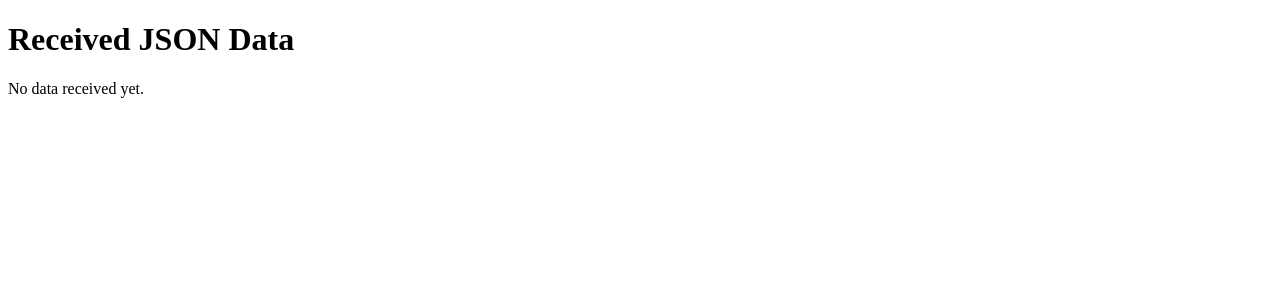
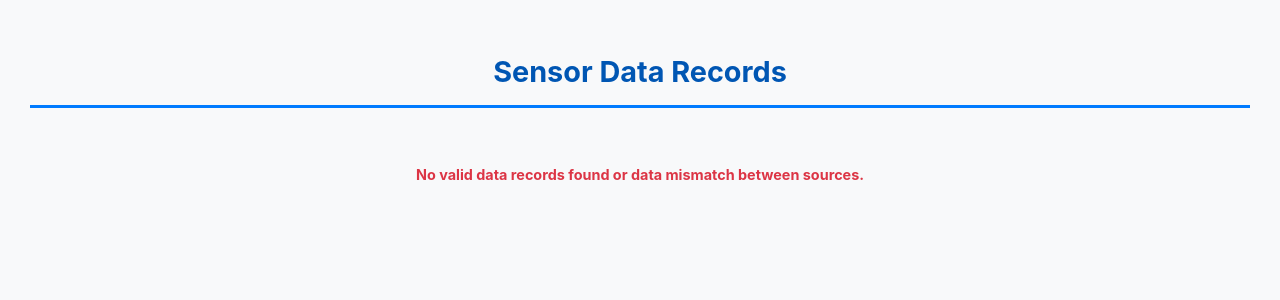
Before and after one commit to ReeceW18/cubecats-calico-ec2, a Flask app: template templates/display_data.html in a window 1280 px wide. Shown: the top 300 px of the page. Run offline with Flask 3, Linux system fonts and the light colour scheme; the template is opened without the code that fills it, so the values that code supplies are empty.

Commit message:
Ready for testing

```diff
--- a/app.py
+++ b/app.py
@@ -1,68 +1,129 @@
 from flask import Flask, request, render_template, jsonify
 import json
 from datetime import datetime
+from pytz import timezone
 import os
 import threading  # For non-blocking file writing (simple approach)
+import struct
 
 app = Flask(__name__)
 
-# Directory to store received data files
-DATA_DIRECTORY = 'received_data'
-os.makedirs(DATA_DIRECTORY, exist_ok=True)  # Create the directory if it doesn't exist
+# File names
+messages_file = 'rockblock_messages.jsonl'
+data_file = 'decoded_data.jsonl'
 
+# Landing page, redirects to /display_data
 @app.route('/')
 def home():
-    return render_template('index.html')
+    return display_data()
 
 # Endpoint to display stored data
 @app.route('/display_data')
 def display_data():
-    data_files = sorted([f for f in os.listdir(DATA_DIRECTORY) if f.endswith('.json')], reverse=True) # Sort by newest first
-    all_data_with_time = []
-    for filename in data_files:
-        filepath = os.path.join(DATA_DIRECTORY, filename)
-        try:
-            file_write_timestamp = os.path.getmtime(filepath)
-            file_write_time = datetime.fromtimestamp(file_write_timestamp).strftime("%Y-%m-%d %H:%M:%S")
-            with open(filepath, 'r') as f:
-                data = json.load(f)
-                all_data_with_time.append({"data": data, "file_write_time": file_write_time})
-        except Exception as e:
-            print(f"Error reading file {filename}: {e}")
-    return render_template('display_data.html', data_with_time=all_data_with_time)
+    # create arrays to hold data
+    decoded_data = []
+    rockblock_data = []
 
-def save_to_file(data):
-    """Saves the received JSON data to a file with a timestamp."""
-    timestamp = datetime.now().strftime("%Y%m%d_%H%M%S")
-    filename = f"received_data_{timestamp}.json"
-    filepath = os.path.join(DATA_DIRECTORY, filename)
+    # load data
+    with open(data_file, 'r') as f:
+        for line in f:
+            decoded_data.append(json.loads(line))
+    with open(messages_file, 'r') as f:
+        for line in f:
+            rockblock_data.append(json.loads(line))
+
+    return render_template('display_data.html', decoded_data=decoded_data, rockblock_data=rockblock_data)
+
+# saves json to file as json lines
+def save_to_file(message_data, json_file = messages_file):
+    # Append to the file (using JSON Lines format - one JSON object per line)
+    with open(json_file, 'a') as file:
+        file.write(json.dumps(message_data) + "\n")
+
+# Endpoint to receive RockBLOCK messages
+@app.route('/rockblock-webhook', methods=['POST'])
+def rockblock_webhook():
+    # Get message data from request
+    if request.is_json:
+        message_data = request.json
+    else:
+        message_data = request.form.to_dict()
+
+    # Add timestamp
+    message_data['receive_time'] = datetime.now(timezone('America/New_York')).strftime("%y-%m-%d %H:%M:%S")
+
+    # save to file and unpack data
+    threading.Thread(target=save_to_file, args=(message_data,)).start()
+    threading.Thread(target=unpack_data, args=(message_data,)).start()
+
+    # Always respond quickly with 200 status
+    return "OK", 200
+
+def unpack_data(data_json):
+    # check that data exists and is a string
+    if 'data' not in data_json or not isinstance(data_json['data'], str):
+        print("Missing or invalid 'data' field in JSON")
+        return -1
+
+    # pull out data and convert to bytes
+    hex_data = data_json['data']
     try:
-        with open(filepath, 'w') as f:
-            json.dump(data, f, indent=4)
-        print(f"Data saved to: {filepath}")
-    except Exception as e:
-        print(f"Error saving data to file: {e}")
+        byte_data = bytes.fromhex(hex_data)
+    except ValueError:
+        print("Invalid hex-encoded data")
 
-# Handle application/json (HTTP_JSON)
-@app.route('/json_data', methods=['POST'])
-def handle_json():
-    start_time = datetime.now()
-    data = request.get_json()  # Extract JSON data
-    print("Received JSON data:", data)  # Log for debugging
+    # create empty dictionary to hold decoded data and offset to track location in data
+    decoded_data = {}
+    offset = 0
 
-    # Process the data (for now, just print and save)
-    # In a real application, you might do more complex processing here
+    try:
+        # Time (3 bytes)
+        decoded_data['time'] = {
+            'second': byte_data[offset],
+            'minute': byte_data[offset + 1],
+            'hour': byte_data[offset + 2]
+        }
+        offset += 3
 
-    # Save the data to a file in a separate thread to avoid blocking the response
-    threading.Thread(target=save_to_file, args=(data,)).start()
+        # GPS (14 bytes), <I is little-endian unsigned int (4 bytes), make sure to use the correct endianness
+        decoded_data['gps'] = {
+            'latitude': struct.unpack('<I', byte_data[offset:offset + 4])[0],  # uint32_t (4 bytes)
+            'longitude': struct.unpack('<I', byte_data[offset + 4:offset + 8])[0], # uint32_t (4 bytes)
+            'altitude': struct.unpack('<I', byte_data[offset + 8:offset + 12])[0],  # uint32_t (4 bytes)
+            'satellites': byte_data[offset + 12],                                  # uint8_t (1 byte)
+            'fixtype': byte_data[offset + 13]                                     # uint8_t (1 byte)
+        }
+        offset += 14
 
-    end_time = datetime.now()
-    processing_time = (end_time - start_time).total_seconds()
+        # Sensors (38 bytes)
+        decoded_data['sensors'] = {
+            'NO2': struct.unpack('<I', byte_data[offset:offset + 4])[0],     # uint32_t (4 bytes)
+            'C2H5OH': struct.unpack('<I', byte_data[offset + 4:offset + 8])[0],  # uint32_t (4 bytes)
+            'VOC': struct.unpack('<I', byte_data[offset + 8:offset + 12])[0],   # uint32_t (4 bytes)
+            'CO': struct.unpack('<I', byte_data[offset + 12:offset + 16])[0],    # uint32_t (4 bytes)
+            'ozone': struct.unpack('<H', byte_data[offset + 16:offset + 18])[0],  # uint16_t (2 bytes)
+            'pressure': struct.unpack('<f', byte_data[offset + 18:offset + 22])[0], # float (4 bytes)
+            'uv': struct.unpack('<f', byte_data[offset + 22:offset + 26])[0],     # float (4 bytes)
+            'lux': struct.unpack('<f', byte_data[offset + 26:offset + 30])[0],    # float (4 bytes)
+            'temperature': struct.unpack('<f', byte_data[offset + 30:offset + 34])[0], # float (4 bytes)
+            'humidity': struct.unpack('<f', byte_data[offset + 34:offset + 38])[0]  # float (4 bytes)
+        }
+        offset += 38
 
-    if processing_time <= 3:
-        return jsonify({"message": "Success", "processing_time": processing_time}), 200
-    else:
-        return jsonify({"message": "Processed, but took longer than 3 seconds", "processing_time": processing_time}), 200 # Still return success
+        # warn if there was more data than expected
+        if offset != len(byte_data):
+            print(f"Warning: Data length mismatch. Expected {3 + 14 + 38} bytes, got {len(byte_data)} bytes.")
+
+        # Save decoded data to file
+        save_to_file(decoded_data, data_file)
+        return -1
+
+    except struct.error as e:
+        print(f"Error unpacking data: {e}")
+        return -1
+    except IndexError:
+        print("Incomplete data received. Not enough bytes to unpack.")
+        return -1
 
 if __name__ == '__main__':
     app.run(host='0.0.0.0', port=5000)  # Runs the server on port 5000
--- a/json-testing/jsontest.json
+++ b/json-testing/jsontest.json
@@ -2,9 +2,9 @@
     "imei": "300234010753370",
     "serial": "12345",
     "momsn": 12345,
-    "transmit_time": "21-10-31 10:41:50",
+    "transmit_time": "TESTING DATA",
     "iridium_latitude": 52.3867,
     "iridium_longitude": 0.2938,
     "iridium_cep": 8,
-    "data": "48656c6c6f20576f726c6420526f636b424c4f434b"
+    "data": "0A1E080100000002000000030000000C01040000000500000006000000070000000AF00000803F0000404000008040000020410000803F"
 }
--- /dev/null
+++ b/static/style.css
@@ -0,0 +1,241 @@
+/* General Body Styling */
+body {
+    font-family: -apple-system, BlinkMacSystemFont, "Segoe UI", Roboto, Helvetica, Arial, sans-serif, "Apple Color Emoji", "Segoe UI Emoji", "Segoe UI Symbol";
+    line-height: 1.6;
+    margin: 10px; /* Combined margin */
+    padding: 20px;
+    background-color: #f8f9fa; /* Light gray background */
+    color: #343a40; /* Dark gray text */
+    font-size: 0.9em; /* Added from style block */
+}
+
+/* Heading Styling */
+h1 {
+    text-align: center;
+    color: #0056b3; /* Darker blue */
+    border-bottom: 3px solid #007bff; /* Standard blue */
+    padding-bottom: 10px;
+    margin-bottom: 25px;
+}
+
+h2, h3, h4 {
+    color: #17a2b8; /* Info blue/cyan */
+    margin-bottom: 0.5em;
+}
+
+h2 { /* Record Card Title */
+    margin-top: 0;
+    border-bottom: 1px solid #dee2e6; /* Light gray border */
+    padding-bottom: 8px;
+    font-size: 1.6em;
+}
+
+h3 { /* Section Titles */
+    font-size: 1.3em;
+    color: #007bff; /* Standard blue */
+}
+
+h4 { /* Sub-section Titles */
+    font-size: 1.1em;
+    color: #6c757d; /* Muted gray */
+    margin-bottom: 8px;
+}
+
+/* Info/Error Text */
+.info-text {
+    text-align: center;
+    font-style: italic;
+    color: #6c757d; /* Muted gray */
+    margin-bottom: 0.8em; /* Combined margin-bottom */
+    font-size: 0.95em; /* Added from style block */
+}
+
+.error-text {
+    text-align: center;
+    color: #dc3545; /* Red for errors */
+    font-weight: bold;
+    margin-top: 30px;
+}
+
+/* Container for all records */
+.data-records-container {
+    max-width: 900px; /* Max width for readability */
+    margin: 0 auto; /* Center the container */
+    display: flex;
+    flex-direction: column;
+    gap: 30px; /* Space between record cards */
+    /* Removed grid layout from style block */
+}
+
+/* Individual Record Card Styling */
+.record-card {
+    background-color: #ffffff; /* White background */
+    border: 1px solid #dee2e6; /* Light gray border */
+    border-radius: 8px;
+    padding: 25px; /* Using the more detailed padding */
+    box-shadow: 0 4px 8px rgba(0, 0, 0, 0.05); /* Subtle shadow */
+    transition: box-shadow 0.3s ease;
+    margin-bottom: 10px; /* Added from style block */
+}
+
+.record-card:hover {
+    box-shadow: 0 6px 12px rgba(0, 0, 0, 0.1); /* Slightly larger shadow on hover */
+}
+
+/* Section Styling */
+.record-section {
+    margin-bottom: 0.8em; /* Combined margin-bottom */
+    padding-bottom: 15px;
+    border-bottom: 1px dashed #e9ecef; /* Dashed separator */
+    display: grid; /* Added from style block */
+    grid-template-columns: repeat(auto-fit, minmax(150px, 1fr)); /* Added from style block */
+    gap: 10px; /* Added from style block */
+}
+
+.record-section:last-child {
+    border-bottom: none; /* Remove border from last section */
+    margin-bottom: 0;
+    padding-bottom: 0;
+}
+
+.record-section h3 {
+    font-size: 1.1em; /* Added from style block */
+    margin-top: 0;
+    grid-column: 1 / -1; /* Make heading span full width */ /* Added from style block */
+    color: #007bff; /* Using the more specific color */
+}
+
+.record-section p {
+    margin-bottom: 0.1em; /* Added from style block */
+    line-height: 1.3; /* Added from style block */
+    margin: 0.4em 0; /* Keeping both for potential specificity */
+    color: #495057;
+}
+
+/* Special Highlight for Time Section */
+.time-highlight {
+    background-color: #e7f3ff; /* Very light blue */
+    border-left: 5px solid #007bff; /* Solid blue left border */
+    padding: 15px 20px;
+    margin: -25px -25px 25px -25px; /* Extend to card edges */
+    border-radius: 8px 8px 0 0; /* Round top corners */
+    border-bottom: 1px solid #dee2e6; /* Add bottom border back */
+}
+
+.time-highlight h3 {
+    margin-top: 0;
+    color: #0056b3; /* Darker blue for title */
+    font-size: 1em; /* Overriding the more general h3 style */
+}
+
+.time-highlight p {
+    font-size: 1.1em;
+    font-weight: 500; /* Medium weight */
+    margin: 5px 0;
+    color: #004085; /* Even darker blue text */
+}
+
+/* Sub-section styling (within Decoded Data) */
+.sub-section {
+    background-color: #fdfdff; /* Very subtle off-white */
+    border: 1px solid #eef;
+    border-radius: 4px;
+    padding: 15px;
+    margin-bottom: 0.6em; /* Combined margin-bottom */
+}
+
+.sub-section:last-child {
+    margin-bottom: 0;
+}
+
+.sub-section h4 {
+    font-size: 1em; /* Added from style block */
+    margin-top: 0.3em; /* Added from style block */
+    margin-bottom: 0.2em; /* Added from style block */
+    grid-column: 1 / -1; /* Make heading span full width */ /* Added from style block */
+    color: #6c757d; /* Using the more general h4 color */
+}
+
+.sub-section p {
+    margin-bottom: 0.1em; /* Added from style block */
+    line-height: 1.3; /* Added from style block */
+    margin: 0.4em 0; /* Keeping both */
+    color: #495057;
+}
+
+/* Strong Tag Styling */
+strong {
+    color: #343a40; /* Dark gray */
+    font-weight: 600; /* Bolder */
+}
+
+/* Most Recent Tag */
+.most-recent-tag {
+    font-size: 0.8em; /* Added from style block */
+    color: green; /* Added from style block */
+}
+
+/* Specific styling for sub-sections to align items better in columns */
+.sub-section.device-time { grid-column: span 1; }
+.sub-section.gps-data { grid-column: 2 / -1 ; display: grid; grid-template-columns: repeat(auto-fit, minmax(120px, 1fr)); gap: 5px; } /* Example: GPS data might need more space */
+.sub-section.sensor-readings { grid-column: 1 / -1; display: grid; grid-template-columns: repeat(auto-fit, minmax(120px, 1fr)); gap: 5px; }
+.sub-section.sensor-readings h4 { grid-column: 1 / -1; }
+.sub-section.sensor-readings p { margin-bottom: 0; }
+
+/* Responsive Design */
+@media (max-width: 768px) {
+    body {
+        padding: 15px;
+    }
+
+    h1 {
+        font-size: 1.8em;
+    }
+
+    .record-card {
+        padding: 20px;
+    }
+
+    .time-highlight {
+         margin: -20px -20px 20px -20px; /* Adjust negative margins */
+         padding: 12px 15px;
+    }
+}
+
+@media (max-width: 480px) {
+    body {
+        padding: 10px;
+    }
+
+    h1 {
+        font-size: 1.5em;
+    }
+
+     h2 { /* Record Card Title */
+        font-size: 1.4em;
+    }
+
+    h3 { /* Section Titles */
+        font-size: 1.2em;
+    }
+
+    .record-card {
+        padding: 15px;
+        border-radius: 5px;
+    }
+
+    .time-highlight {
+         margin: -15px -15px 15px -15px;
+         padding: 10px 12px;
+         border-left-width: 4px;
+         border-radius: 5px 5px 0 0;
+    }
+
+    .time-highlight p {
+        font-size: 1em;
+    }
+
+    .sub-section {
+        padding: 10px;
+    }
+}
--- a/templates/display_data.html
+++ b/templates/display_data.html
@@ -1,22 +1,74 @@
 <!DOCTYPE html>
-<html>
+<html lang="en">
 <head>
-    <title>Received Data</title>
+    <meta charset="UTF-8">
+    <meta name="viewport" content="width=device-width, initial-scale=1.0">
+    <title>Sensor Data Display</title>
+    <link rel="stylesheet" href="{{ url_for('static', filename='style.css') }}">
 </head>
 <body>
-    <h1>Received JSON Data</h1>
-    {% if data_with_time %}
-        <ul>
-        {% for item in data_with_time %}
-            <li>
-                <strong>File Write Time:</strong> {{ item.file_write_time }}<br>
-                <strong>Data:</strong>
-                <pre>{{ item.data|tojson(indent=4) }}</pre>
-            </li>
-        {% endfor %}
-        </ul>
-    {% else %}
-        <p>No data received yet.</p>
-    {% endif %}
+    <h1>Sensor Data Records</h1>
+
+    <div class="data-records-container">
+        {% if rockblock_data and decoded_data and rockblock_data|length == decoded_data|length %}
+            {% set data_length = rockblock_data|length %}
+            {% for i in range(data_length) %}
+                {% set current_index = data_length - 1 - i %}
+                <article class="record-card">
+                    <h2>Record #{{ i + 1 }} {% if i == 0 %}<span class="most-recent-tag">(Most Recent)</span>{% endif %}</h2>
+
+                    <div class="record-section time-highlight">
+                        <h3>Transmission Timestamps</h3>
+                        <p><strong>Transmit Time:</strong> {{ rockblock_data[current_index].transmit_time }}</p>
+                        <p><strong>Receive Time:</strong> {{ rockblock_data[current_index].receive_time }}</p>
+                    </div>
+
+
+
+                    <div class="record-section decoded-details">
+                        <h3>Decoded Sensor Data</h3>
+                        <div class="sub-section device-time">
+                            <h4>Device Time</h4>
+                            <p><strong>Time:</strong> {{ "%02d:%02d:%02d" | format(decoded_data[current_index].time.hour, decoded_data[current_index].time.minute, decoded_data[current_index].time.second) }}</p>
+                        </div>
+
+                        <div class="sub-section gps-data">
+                            <h4>GPS Data</h4>
+                            <p><strong>Latitude:</strong> {{ decoded_data[current_index].gps.latitude }}</p>
+                            <p><strong>Longitude:</strong> {{ decoded_data[current_index].gps.longitude }}</p>
+                            <p><strong>Altitude:</strong> {{ decoded_data[current_index].gps.altitude }} m</p>
+                            <p><strong>Satellites:</strong> {{ decoded_data[current_index].gps.satellites }}</p>
+                            <p><strong>Fix Type:</strong> {{ decoded_data[current_index].gps.fixtype }}</p>
+                        </div>
+
+                        <div class="sub-section sensor-readings">
+                            <h4>Sensor Readings</h4>
+                            <p><strong>NO2:</strong> {{ decoded_data[current_index].sensors.NO2 }}</p>
+                            <p><strong>C2H5OH:</strong> {{ decoded_data[current_index].sensors.C2H5OH }}</p>
+                            <p><strong>VOC:</strong> {{ decoded_data[current_index].sensors.VOC }}</p>
+                            <p><strong>CO:</strong> {{ decoded_data[current_index].sensors.CO }}</p>
+                            <p><strong>Ozone:</strong> {{ decoded_data[current_index].sensors.ozone }}</p>
+                            <p><strong>Pressure:</strong> {{ decoded_data[current_index].sensors.pressure }}</p>
+                            <p><strong>UV Index:</strong> {{ decoded_data[current_index].sensors.uv }}</p>
+                            <p><strong>Lux:</strong> {{ decoded_data[current_index].sensors.lux }} Lux</p>
+                            <p><strong>Temp:</strong> {{ decoded_data[current_index].sensors.temperature }} °C</p>
+                            <p><strong>Humidity:</strong> {{ decoded_data[current_index].sensors.humidity }} %</p>
+                        </div>
+                    </div>
+
+                    <div class="record-section rockblock-details">
+                        <h3>Rockblock Metadata</h3>
+                        <p><strong>MOMSN:</strong> {{ rockblock_data[current_index].momsn }}</p>
+                        <p><strong>RBLatitude:</strong> {{ rockblock_data[current_index].iridium_latitude }}</p>
+                        <p><strong>RBLongitude:</strong> {{ rockblock_data[current_index].iridium_longitude }}</p>
+                        <p><strong>Iridium CEP:</strong> {{ rockblock_data[current_index].iridium_cep }} km</p>
+                    </div>
+                </article>
+            {% endfor %}
+        {% else %}
+            <p class="error-text">No valid data records found or data mismatch between sources.</p>
+        {% endif %}
+    </div>
+
 </body>
 </html>
```
Also changed, not shown: templates/index.html (deleted, +0 -13 lines), 3 other files.
